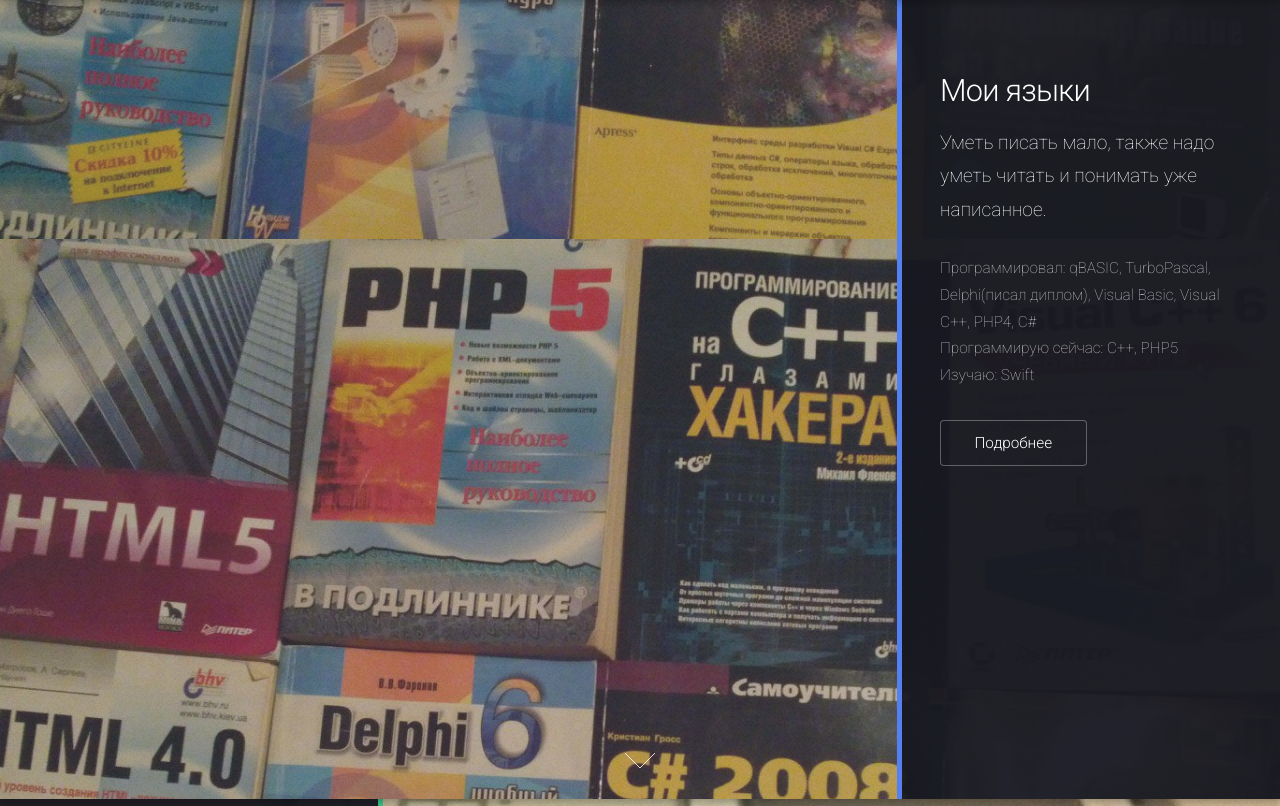
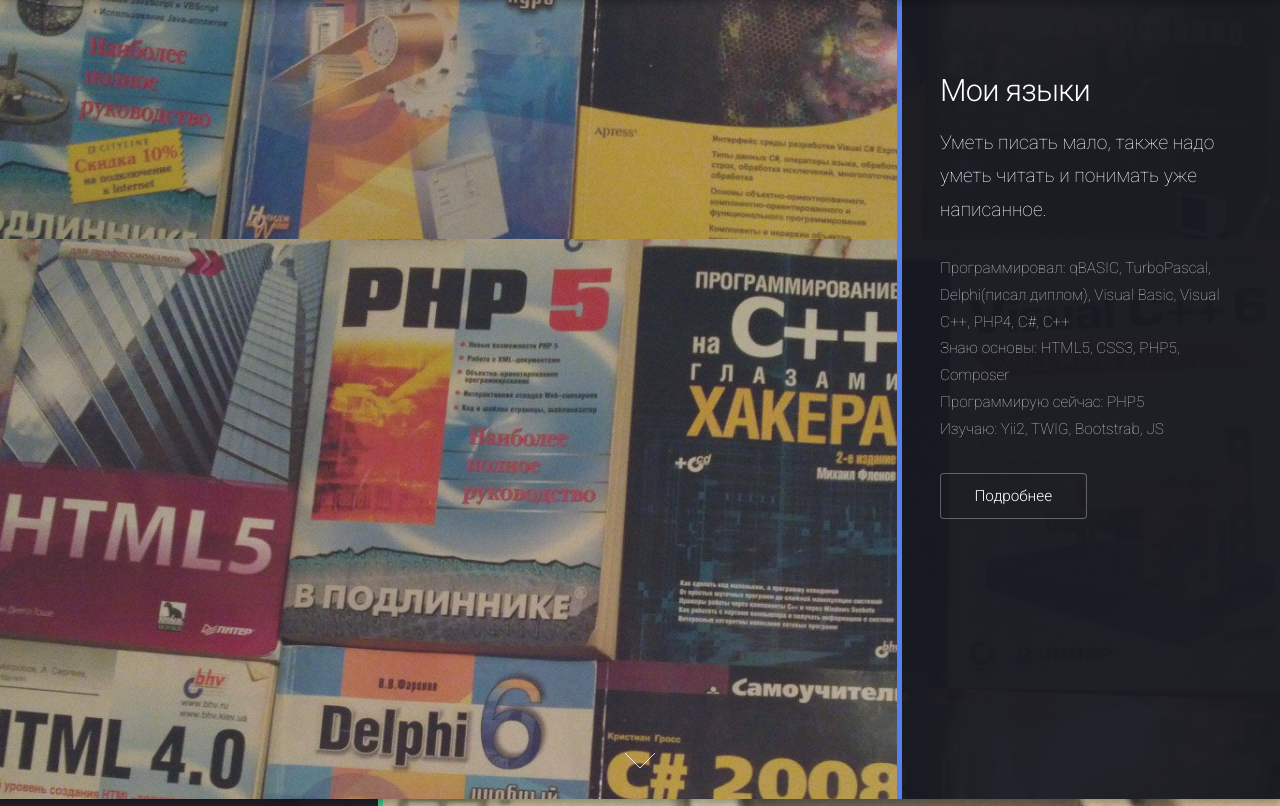
Before and after one commit to MakDIGer/MyBlogPHP, a PHP site: template templates/default/main.php in a window 1280 px wide. Shown: the part 1601-2407 px from the top of the page. Run offline with PHP 8.4, Linux system fonts and the light colour scheme; the template is opened without the code that fills it, so the values that code supplies are empty; some libraries are stand-ins or nearby versions.

Commit message:
Edited template of the main page

```diff
--- a/templates/default/main.php
+++ b/templates/default/main.php
@@ -56,9 +56,10 @@
 							<h2>Мои языки</h2>
 							<p>Уметь писать мало, также надо уметь читать и понимать уже написанное.</p>
 						</header>
-						<p>Программировал: qBASIC, TurboPascal, Delphi(писал диплом), Visual Basic, Visual C++, PHP4, C#<br />
-						Программирую сейчас: C++, PHP5<br />
-						Изучаю: Swift</p>
+						<p>Программировал: qBASIC, TurboPascal, Delphi(писал диплом), Visual Basic, Visual C++, PHP4, C#, C++<br />
+							Знаю основы: HTML5, CSS3, PHP5, Composer<br />
+						Программирую сейчас: PHP5<br />
+						Изучаю: Yii2, TWIG, Bootstrab, JS</p>
 						<ul class="actions">
 							<li><a href="#four" class="button">Подробнее</a></li>
 						</ul>
```
